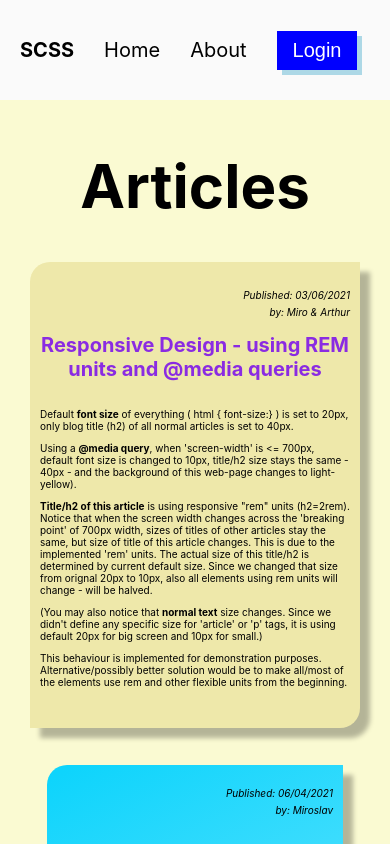
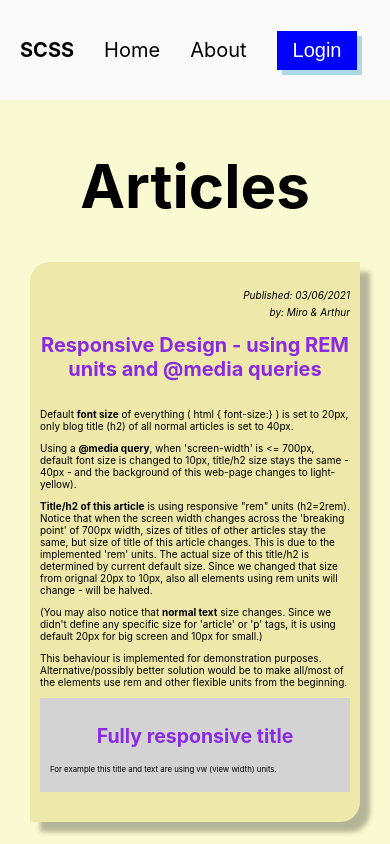
Before and after one commit to MMAcode/sass_miro_and_arthur, a React (Create React App) app: page / in a window 390 px wide. Shown: the top 844 px of the page. Built offline with nearby package versions, Linux system fonts and the light colour scheme.

Commit message:
fully responsive title added

```diff
--- a/src/components/blogs/Blog_Responsive.js
+++ b/src/components/blogs/Blog_Responsive.js
@@ -14,6 +14,10 @@ export const Blog_Responsive = ({tabIndexForBlog}) => {
                 <p><strong>Title/h2 of this article</strong> is using responsive "rem" units (h2=2rem). Notice that when the screen width changes across the 'breaking point' of 700px width, sizes of titles of other articles stay the same, but size of title of this article changes. This is due to the implemented 'rem' units. The actual size of this title/h2 is determined by current default size. Since we changed that size from orignal 20px to 10px, also all elements using rem units will change - will be halved. </p>
                 <p>(You may also notice that <strong>normal text</strong> size changes. Since we didn't define any specific size for 'article' or 'p' tags, it is using default 20px for big screen and 10px for small.)</p>
                 <p>This behaviour is implemented for demonstration purposes. Alternative/possibly better solution would be to make all/most of the elements use rem and other flexible units from the beginning.</p>
+                <div style={{background:'lightGray', padding:'10px'}}>
+                <h2 id="fullyResponsiveTitle">Fully responsive title</h2>
+                <p id="fullyResponsiveText">For example this title and text are using vw (view width) units.</p>
+                </div>
             </article>
         </Blog>
     )
--- a/src/css/style.css
+++ b/src/css/style.css
@@ -170,6 +170,12 @@ button:hover {
   color: blueviolet;
   font-size: 2rem;
 }
+#responsive.blog #fullyResponsiveTitle {
+  font-size: 5vw;
+}
+#responsive.blog #fullyResponsiveText {
+  font-size: 2vw;
+}
 #responsive.blog .blogHeader {
   text-align: right;
   margin: 0;
--- a/src/css/style.scss
+++ b/src/css/style.scss
@@ -157,6 +157,12 @@ button:hover {
       color: blueviolet;
       font-size: 2rem;
     }
+    #fullyResponsiveTitle{
+      font-size: 5vw;
+    }
+    #fullyResponsiveText{
+      font-size: 2vw;
+    }
 
     h3,h4,h5, article{
       //text-align: left;
```
Also changed, not shown: 1 other file (tests, documents, lock files or other folders).
